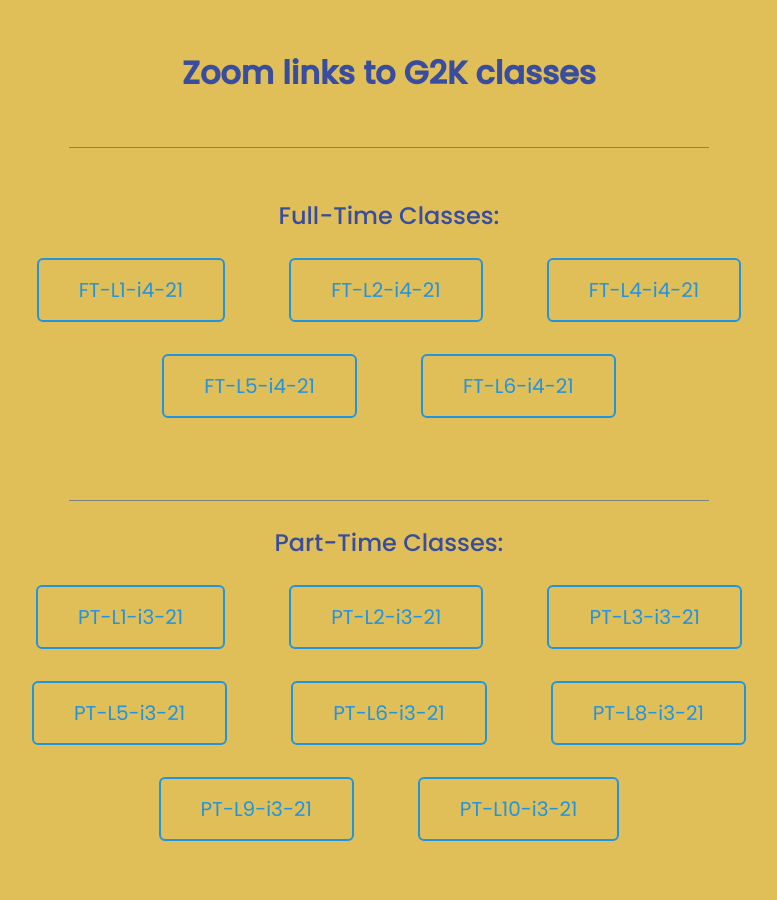
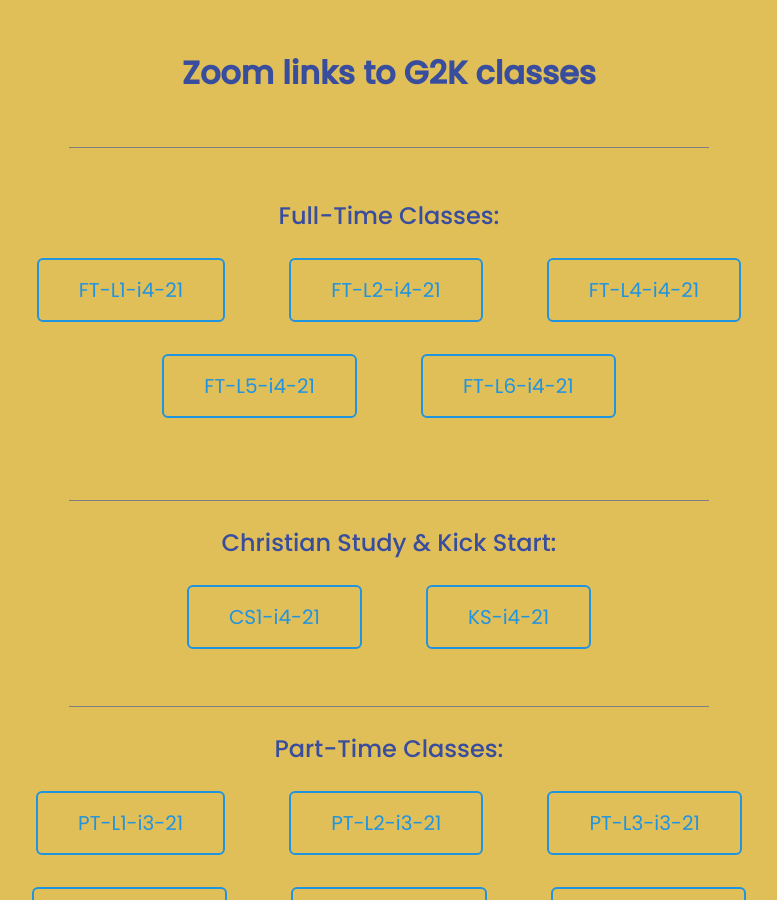
Before and after one commit to tech-g2k/Zoom-links, a Jekyll site: the page built from index.html, in a window 1280 px wide and 900 px high. Shown: the whole window, without its empty margins (251-1028 px from the left). Built offline with Jekyll 4.4.1, drawn with Linux system fonts in a browser that asks for light colours.

Commit message:
Add CS and KS for i4, 2021

```diff
--- /dev/null
+++ b/_data/christian-study.yml
@@ -0,0 +1,4 @@
+- class : CS1-i4-21
+  link : https://zoom.us/j/98962416748?pwd=T0lWVzZkeTJzU1lKcmhudVNGS3JXZz09
+- class : KS-i4-21
+  link : https://zoom.us/j/98391874902?pwd=eXh5ZThvU05iTnpVK0syVTY4UkdoUT09
--- a/_includes/christian-study.html
+++ b/_includes/christian-study.html
@@ -1,8 +1,15 @@
 <div class="wrap">
     <h2>Christian Study & Kick Start:</h2>
     <ul class="buttons">
-        <li class="buttons__item">
-            <a class="shiney" href={{ site.ks-i7-ln }} >{{ site.ks-i7-tx }}</a>
-        </li>
+        {% for item in site.data.christian-study %}
+            <li class="buttons__item">
+                <a class="shiney" href={{ item.link }} >{{ item.class }}</a>
+            </li>
+            {% assign remainder = forloop.index | modulo: 3 %}
+            {% if remainder == 0 %}
+                </ul> <br>
+                <ul class="buttons">
+            {% endif %}
+        {% endfor %}
     </ul>
 </div>
--- a/_layouts/front.html
+++ b/_layouts/front.html
@@ -7,8 +7,8 @@
 
   {% include full-time.html %}
   {% include break-line.html %}
-  <!--{% include christian-study.html %}
-    {% include break-line.html %}a-->
+  {% include christian-study.html %}
+  {% include break-line.html %}
   {% include part-time.html %}
   {% include break-line.html %}
   {% include evening.html %}
```
